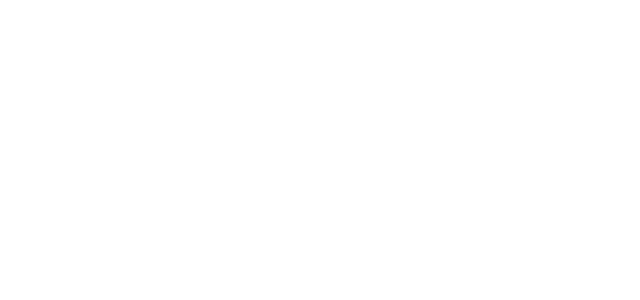
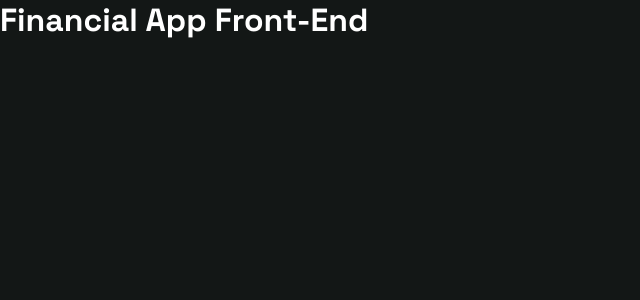
Before and after one commit to CedricRobitaille/Unit-3-Group-Project-Front-End, a React (Vite) app: page / in a window 1280 px wide. Shown: the top 300 px of the page, without its empty margins (0-640 px from the left). Built offline with nearby package versions, Linux system fonts and the light colour scheme.

Commit message:
Added fonts and root colors

```diff
--- a/src/index.css
+++ b/src/index.css
@@ -1,3 +1,16 @@
+@import url('https://fonts.googleapis.com/css2?family=Space+Grotesk:wght@300..700&family=Roboto:ital,wght@0,100..900;1,100..900&display=swap');
+
+/*
+!IMPORTANT
+
+All sizing should be done through `rem`s.
+By default, 1rem = 16px.
+
+If the wireframe requests padding: 8px;
+Then you must do padding: .5rem;
+
+*/
+
 :root {
   --white-100: #ffffff; /* Primary White */
   --white-75: #ffffffcc; /* White 75% */
@@ -16,8 +29,7 @@
   --accent-20: #2e443d; /* Accent 25% */
   --acent-10: #18332B; /* Accent 10% */
 
-
-  --green-glow: 0px 0px 22px -8px rgb(36, 148, 114, .125);
+  --green-glow: 0px 0px 22px -8px rgb(36, 148, 114, .125); /* Default Flow - For box-shadow: ---; */
 }
 
 * {
@@ -27,14 +39,22 @@
 }
 
 html {
-
+  background-color: var(--black-100);
 }
 
-body {
+h1, h2, h3 {
+  color: var(--white-100);
 
+  font-family: "Space Grotesk", sans-serif;
+  font-optical-sizing: auto;
+  font-style: normal;
 }
 
-h1, h2, h3, h4, h5, h6, p, li, ul, a, input, select, textarea {
-  font-family: sans-serif;
+h4, h5, h6, p, li, ul, a, input, select, textarea {
   color: var(--white-100);
+
+  font-family: "Roboto", sans-serif;
+  font-optical-sizing: auto;
+  font-style: normal;
+  font-variation-settings: "wdth" 100;
 }
```
